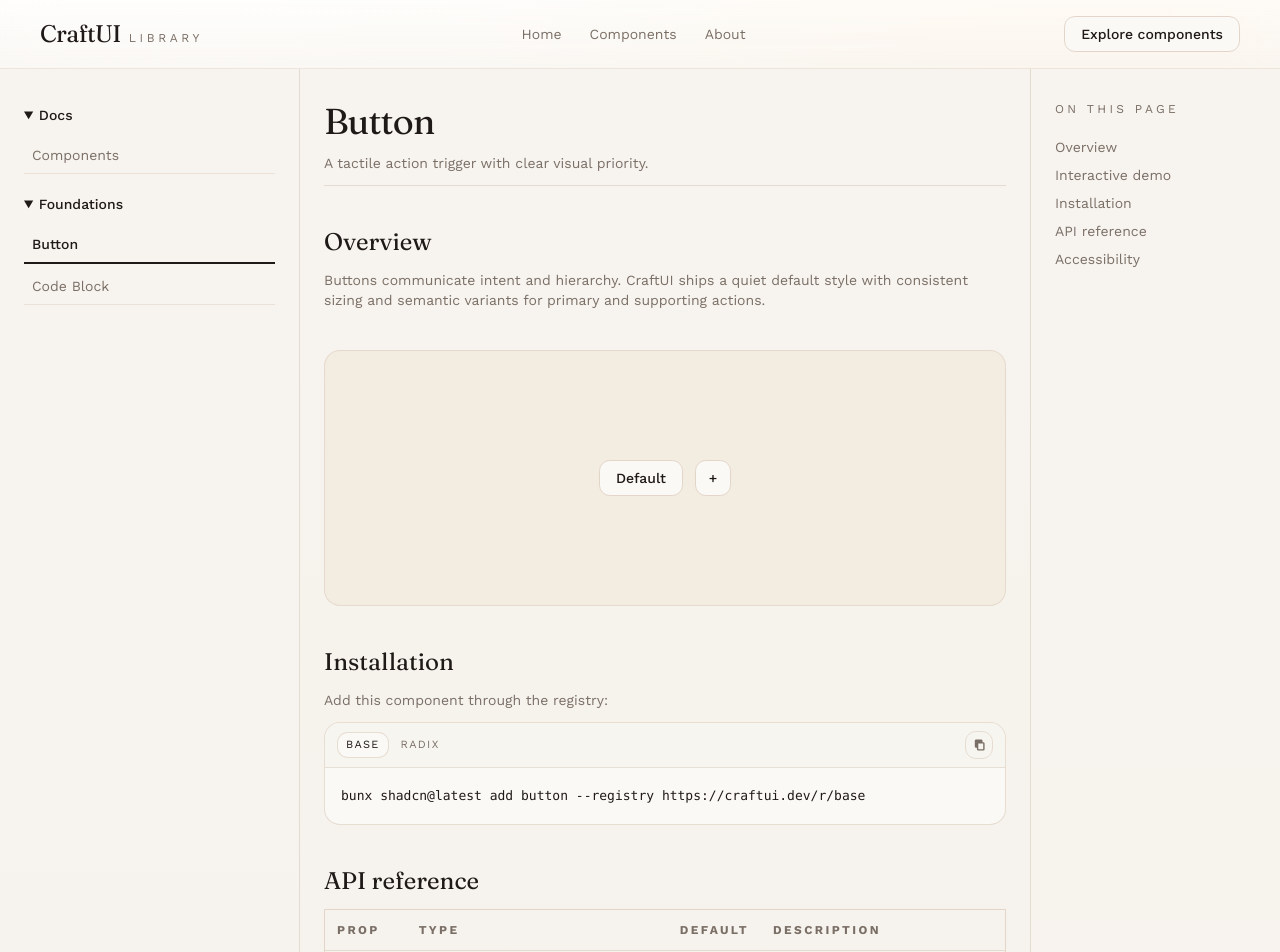
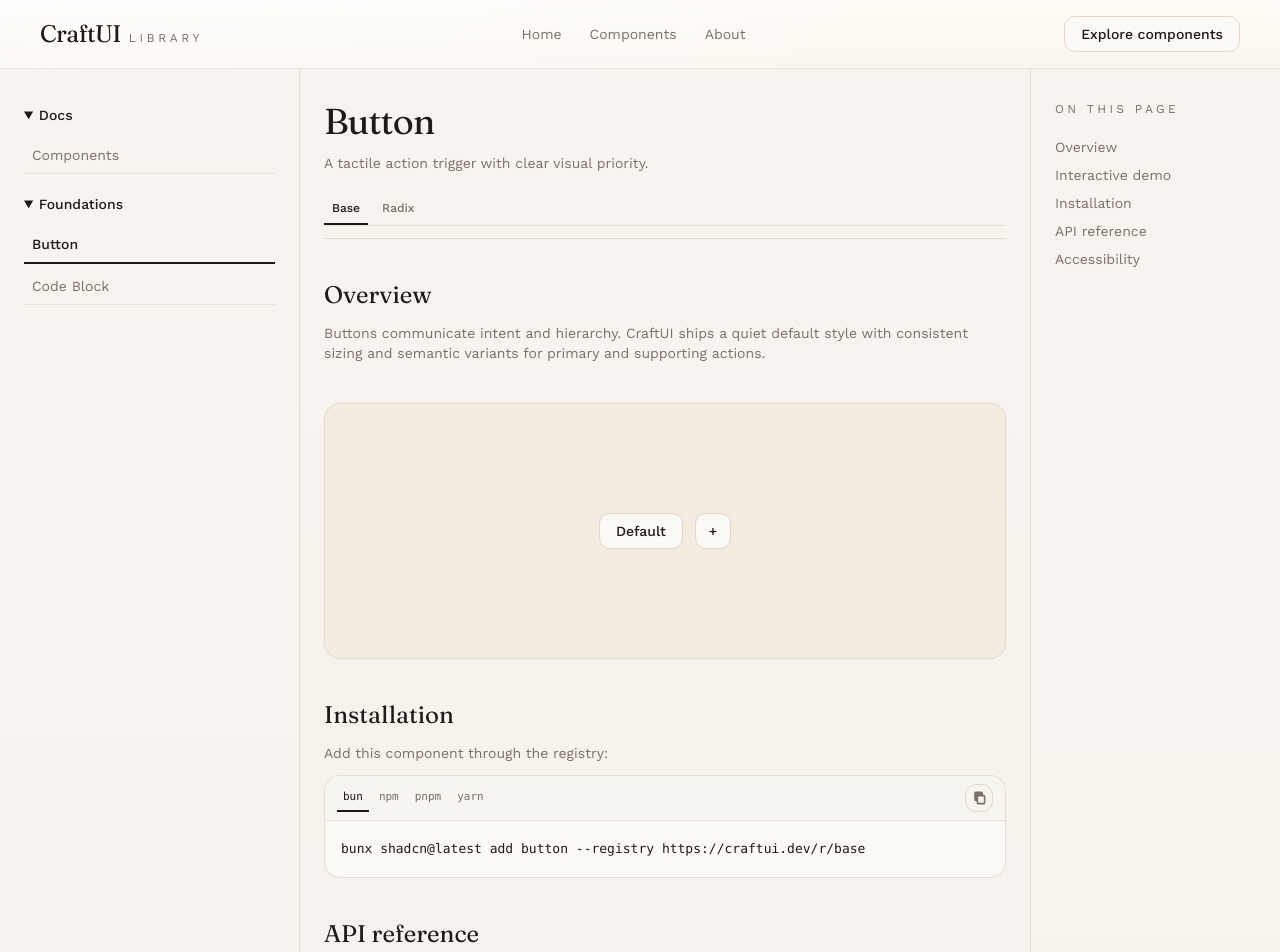
Before and after one commit to Craftui/ui, a Next.js app: page /components/button in a window 1280 px wide. Shown: the top 952 px of the page. Built offline with nearby package versions, Linux system fonts and the light colour scheme.

Commit message:
feat(docs): add base/radix mode switch and package manager tabs

```diff
--- a/src/app/components/[slug]/page.tsx
+++ b/src/app/components/[slug]/page.tsx
@@ -1,9 +1,14 @@
 import { notFound, redirect } from "next/navigation"
 import { ComponentDocContent } from "@/app/components/_components/component-doc-content"
-import { getComponentDoc, publishedComponentDocs } from "@/app/components/_lib/docs"
+import {
+  getComponentDoc,
+  publishedComponentDocs,
+  type DocMode,
+} from "@/app/components/_lib/docs"
 
 interface ComponentPageProps {
   params: Promise<{ slug: string }>
+  searchParams?: Promise<{ mode?: string }>
 }
 
 export async function generateStaticParams() {
@@ -12,9 +17,15 @@
   }))
 }
 
-export default async function ComponentPage({ params }: ComponentPageProps) {
+export default async function ComponentPage({
+  params,
+  searchParams,
+}: ComponentPageProps) {
   const { slug } = await params
+  const resolvedSearchParams = searchParams ? await searchParams : undefined
   const normalizedSlug = decodeURIComponent(slug).toLowerCase()
+  const initialMode: DocMode =
+    resolvedSearchParams?.mode === "radix" ? "radix" : "base"
   const doc = getComponentDoc(normalizedSlug)
 
   if (!doc) {
@@ -24,5 +35,5 @@
     notFound()
   }
 
-  return <ComponentDocContent component={doc} />
+  return <ComponentDocContent component={doc} initialMode={initialMode} />
 }
--- a/src/app/components/_components/component-doc-content.tsx
+++ b/src/app/components/_components/component-doc-content.tsx
@@ -1,11 +1,23 @@
+"use client"
+
+import * as React from "react"
 import Link from "next/link"
+import { usePathname, useRouter, useSearchParams } from "next/navigation"
 import { Button } from "@/components/ui/button"
 import { CodeBlock } from "@/components/ui/code-block"
 import { InstallationCommandBlock } from "@/app/components/_components/installation-command-block"
+import {
+  resolveComponentDocContent,
+  type ComponentDoc,
+  type DocMode,
+} from "@/app/components/_lib/docs"
 import { cn } from "@/lib/utils"
-import { type ComponentDoc } from "@/app/components/_lib/docs"
 
-function renderComponentDemo(doc: ComponentDoc) {
+function normalizeMode(value: string | null | undefined): DocMode {
+  return value === "radix" ? "radix" : "base"
+}
+
+function renderComponentDemo(doc: ComponentDoc, mode: DocMode) {
   if (doc.slug === "button") {
     return (
       <div className="flex w-full flex-wrap items-center justify-center gap-3">
@@ -46,26 +58,35 @@
   }
 
   if (doc.slug === "code-block") {
+    const command = doc.installation[mode]
+    const stripped = command.replace(/^bunx\s+/, "")
+
     return (
       <CodeBlock
         tabs={[
           {
             id: "bun",
-            label: "Bun",
+            label: "bun",
             language: "bash",
-            code: "bunx shadcn@latest add code-block --registry https://craftui.dev/r/base",
+            code: `bunx ${stripped}`,
           },
           {
             id: "npm",
-            label: "Npm",
+            label: "npm",
             language: "bash",
-            code: "npx shadcn@latest add code-block --registry https://craftui.dev/r/base",
+            code: `npx ${stripped}`,
           },
           {
             id: "pnpm",
-            label: "Pnpm",
+            label: "pnpm",
             language: "bash",
-            code: "pnpm dlx shadcn@latest add code-block --registry https://craftui.dev/r/base",
+            code: `pnpm dlx ${stripped}`,
+          },
+          {
+            id: "yarn",
+            label: "yarn",
+            language: "bash",
+            code: `yarn dlx ${stripped}`,
           },
         ]}
         showLineNumbers={false}
@@ -86,28 +107,99 @@
 
 interface ComponentDocContentProps {
   component: ComponentDoc
+  initialMode?: DocMode
 }
 
-export function ComponentDocContent({ component }: ComponentDocContentProps) {
+export function ComponentDocContent({
+  component,
+  initialMode = "base",
+}: ComponentDocContentProps) {
+  const router = useRouter()
+  const pathname = usePathname()
+  const searchParams = useSearchParams()
+
+  const activeMode = React.useMemo(
+    () => normalizeMode(searchParams.get("mode") ?? initialMode),
+    [initialMode, searchParams]
+  )
+
+  const resolved = React.useMemo(
+    () => resolveComponentDocContent(component, activeMode),
+    [component, activeMode]
+  )
+  const backHref = activeMode === "radix" ? "/components?mode=radix" : "/components"
+
+  const setMode = React.useCallback(
+    (mode: DocMode) => {
+      if (mode === activeMode) {
+        return
+      }
+
+      const nextParams = new URLSearchParams(searchParams.toString())
+      if (mode === "base") {
+        nextParams.delete("mode")
+      } else {
+        nextParams.set("mode", mode)
+      }
+
+      const query = nextParams.toString()
+      const href = query ? `${pathname}?${query}` : pathname
+      router.replace(href, { scroll: false })
+    },
+    [activeMode, pathname, router, searchParams]
+  )
+
   return (
     <article className="mx-auto w-full max-w-4xl space-y-10">
       <header className="border-b border-border/80 pb-3">
         <h2 className="font-display text-4xl tracking-tight">{component.name}</h2>
         <p className="mt-3 max-w-2xl text-sm text-muted-foreground">
-          {component.summary}
+          {resolved.summary}
         </p>
+
+        <div className="mt-5 border-b border-border/70">
+          <div role="tablist" aria-label="Implementation mode" className="flex gap-1.5">
+            {[
+              { id: "base", label: "Base" },
+              { id: "radix", label: "Radix" },
+            ].map((mode) => {
+              const selected = activeMode === mode.id
+              return (
+                <Button
+                  key={mode.id}
+                  type="button"
+                  role="tab"
+                  aria-selected={selected}
+                  id={`doc-tab-${mode.id}`}
+                  variant="ghost"
+                  size="sm"
+                  onClick={() => setMode(mode.id as DocMode)}
+                  className={cn(
+                    "h-8 rounded-none border-b-2 border-transparent px-2 text-xs font-medium text-muted-foreground hover:bg-transparent hover:text-foreground",
+                    selected && "border-foreground text-foreground"
+                  )}
+                >
+                  {mode.label}
+                </Button>
+              )
+            })}
+          </div>
+        </div>
       </header>
 
-      <section id="overview" className="space-y-3 scroll-mt-20">
+      <section
+        id="overview"
+        className="space-y-3 scroll-mt-20"
+        role="tabpanel"
+        aria-labelledby={"doc-tab-" + activeMode}
+      >
         <h3 className="font-display text-2xl">Overview</h3>
-        <p className="max-w-2xl text-sm text-muted-foreground">
-          {component.description}
-        </p>
+        <p className="max-w-2xl text-sm text-muted-foreground">{resolved.description}</p>
       </section>
 
       <section id="demo" className="scroll-mt-20">
         <div className="flex min-h-56 w-full items-center justify-center rounded-2xl border border-border/80 bg-accent/55 p-8 md:min-h-64 md:p-10">
-          {renderComponentDemo(component)}
+          {renderComponentDemo(component, activeMode)}
         </div>
       </section>
 
@@ -116,7 +208,7 @@
         <p className="text-sm text-muted-foreground">
           Add this component through the registry:
         </p>
-        <InstallationCommandBlock installation={component.installation} />
+        <InstallationCommandBlock installation={component.installation} mode={activeMode} />
       </section>
 
       <section id="api" className="space-y-3 scroll-mt-20">
@@ -125,12 +217,7 @@
           <table className="w-full min-w-[620px] border-collapse">
             <thead>
               <tr>
-                {[
-                  "Prop",
-                  "Type",
-                  "Default",
-                  "Description",
-                ].map((head) => (
+                {["Prop", "Type", "Default", "Description"].map((head) => (
                   <th
                     key={head}
                     className={cn(
@@ -143,7 +230,7 @@
               </tr>
             </thead>
             <tbody>
-              {component.api.map((prop) => (
+              {resolved.api.map((prop) => (
                 <tr key={prop.name} className="border-b border-border/70">
                   <td className="px-3 py-3 font-mono text-xs">{prop.name}</td>
                   <td className="px-3 py-3 font-mono text-xs">{prop.type}</td>
@@ -161,7 +248,7 @@
       <section id="accessibility" className="space-y-3 scroll-mt-20">
         <h3 className="font-display text-2xl">Accessibility</h3>
         <ul className="list-disc space-y-2 pl-5 text-sm text-muted-foreground">
-          {component.a11y.map((item) => (
+          {resolved.a11y.map((item) => (
             <li key={item}>{item}</li>
           ))}
         </ul>
@@ -169,7 +256,7 @@
 
       <div className="border-t border-border/80 pt-6">
         <Link
-          href="/components"
+          href={backHref}
           className="text-sm text-muted-foreground transition-colors hover:text-foreground"
         >
           Back to all components
--- a/src/app/components/_components/components-page-aside.tsx
+++ b/src/app/components/_components/components-page-aside.tsx
@@ -2,11 +2,14 @@
 
 import * as React from "react"
 import Link from "next/link"
-import { usePathname } from "next/navigation"
+import { usePathname, useSearchParams } from "next/navigation"
 import { publishedComponentDocs, tocItems } from "@/app/components/_lib/docs"
 
 function ComponentsPageAsideImpl() {
   const pathname = usePathname()
+  const searchParams = useSearchParams()
+  const mode = searchParams.get("mode")
+  const modeQuery = mode === "radix" ? "?mode=radix" : ""
   const isComponentsIndex = pathname === "/components"
 
   return (
@@ -19,7 +22,7 @@
           {publishedComponentDocs.map((item) => (
             <Link
               key={item.slug}
-              href={`/components/${item.slug}`}
+              href={`/components/${item.slug}${modeQuery}`}
               className="block py-1 text-sm text-muted-foreground transition-colors hover:text-foreground"
             >
               {item.name}
--- a/src/app/components/_components/components-sidebar-nav.tsx
+++ b/src/app/components/_components/components-sidebar-nav.tsx
@@ -2,7 +2,7 @@
 
 import * as React from "react"
 import Link from "next/link"
-import { usePathname } from "next/navigation"
+import { usePathname, useSearchParams } from "next/navigation"
 import { cn } from "@/lib/utils"
 import { publishedComponentDocs } from "@/app/components/_lib/docs"
 
@@ -21,6 +21,9 @@
 
 function ComponentsSidebarNavImpl() {
   const pathname = usePathname()
+  const searchParams = useSearchParams()
+  const mode = searchParams.get("mode")
+  const modeQuery = mode === "radix" ? "?mode=radix" : ""
   const isComponentsIndex = pathname === "/components"
   const activeSlug = isComponentsIndex
     ? undefined
@@ -59,7 +62,7 @@
                 return (
                   <Link
                     key={item.slug}
-                    href={`/components/${item.slug}`}
+                    href={`/components/${item.slug}${modeQuery}`}
                     className={cn(
                       "flex w-full items-center justify-between border-b border-border/60 px-2 py-2 text-left text-sm text-muted-foreground transition-colors hover:text-foreground",
                       isActive && "border-foreground text-foreground [border-bottom-width:2px] font-medium"
--- a/src/app/components/_components/installation-command-block.tsx
+++ b/src/app/components/_components/installation-command-block.tsx
@@ -1,21 +1,29 @@
 "use client"
 
 import { CodeBlock } from "@/components/ui/code-block"
-import { type InstallationSpec } from "@/app/components/_lib/docs"
+import { type DocMode, type InstallationSpec } from "@/app/components/_lib/docs"
 
 type InstallationCommandBlockProps = {
+  mode: DocMode
   installation: InstallationSpec
 }
 
-export function InstallationCommandBlock({
-  installation,
-}: InstallationCommandBlockProps) {
+function toPackageManagerCommands(command: string) {
+  const stripped = command.replace(/^bunx\s+/, "")
+  return [
+    { id: "bun", label: "bun", language: "bash", code: `bunx ${stripped}` },
+    { id: "npm", label: "npm", language: "bash", code: `npx ${stripped}` },
+    { id: "pnpm", label: "pnpm", language: "bash", code: `pnpm dlx ${stripped}` },
+    { id: "yarn", label: "yarn", language: "bash", code: `yarn dlx ${stripped}` },
+  ]
+}
+
+export function InstallationCommandBlock({ mode, installation }: InstallationCommandBlockProps) {
+  const managerTabs = toPackageManagerCommands(installation[mode])
+
   return (
     <CodeBlock
-      tabs={[
-        { id: "base", label: "Base", language: "bash", code: installation.base },
-        { id: "radix", label: "Radix", language: "bash", code: installation.radix },
-      ]}
+      tabs={managerTabs}
       showLineNumbers={false}
       wrap
       collapsible={false}
--- a/src/app/components/page.tsx
+++ b/src/app/components/page.tsx
@@ -1,7 +1,16 @@
 import Link from "next/link"
 import { publishedComponentDocs } from "@/app/components/_lib/docs"
 
-export default function ComponentsHomePage() {
+interface ComponentsHomePageProps {
+  searchParams?: Promise<{ mode?: string }>
+}
+
+export default async function ComponentsHomePage({
+  searchParams,
+}: ComponentsHomePageProps) {
+  const resolvedSearchParams = searchParams ? await searchParams : undefined
+  const modeQuery = resolvedSearchParams?.mode === "radix" ? "?mode=radix" : ""
+
   return (
     <article className="mx-auto w-full max-w-4xl space-y-10">
       <header className="border-b border-border/80 pb-3">
@@ -18,7 +27,7 @@
           {publishedComponentDocs.map((item) => (
             <Link
               key={item.slug}
-              href={`/components/${item.slug}`}
+              href={`/components/${item.slug}${modeQuery}`}
               className="border border-border px-4 py-3 transition-colors hover:bg-[color:var(--background)]"
             >
               <div className="flex items-center justify-between gap-3">
--- a/src/components/ui/code-block.tsx
+++ b/src/components/ui/code-block.tsx
@@ -2,6 +2,7 @@
 
 import * as React from "react"
 import { cn } from "@/lib/utils"
+import { Button } from "@/components/ui/button"
 import { useCodeBlock } from "@/components/ui/use-code-block"
 
 export type CodeBlockProps = {
@@ -160,21 +161,27 @@
     >
       <div className="flex min-w-0 items-center gap-2">
         {tabs.length ? (
-          <div className="flex items-center gap-1">
+          <div
+            role="tablist"
+            aria-label="Code variants"
+            className="flex min-w-0 items-end gap-1"
+          >
             {tabs.map((tab) => (
-              <button
+              <Button
                 key={tab.id}
                 type="button"
+                role="tab"
+                aria-selected={activeTabId === tab.id}
                 onClick={() => setActiveTabId(tab.id)}
+                variant="ghost"
+                size="sm"
                 className={cn(
-                  "rounded-md px-2 py-1 text-[11px] uppercase tracking-[0.12em] text-muted-foreground transition-colors hover:text-foreground",
-                  activeTabId === tab.id &&
-                    "border border-border/80 bg-card text-foreground"
+                  "h-7 rounded-none border-b-2 border-transparent px-1.5 font-mono text-[11px] lowercase tracking-normal text-muted-foreground hover:bg-transparent hover:text-foreground",
+                  activeTabId === tab.id && "border-foreground text-foreground"
                 )}
-                aria-pressed={activeTabId === tab.id}
               >
                 {tab.label}
-              </button>
+              </Button>
             ))}
           </div>
         ) : (
@@ -229,14 +236,16 @@
   }, [code])
 
   return (
-    <button
+    <Button
       type="button"
       onClick={handleCopy}
       aria-label={copied ? "Copied" : "Copy code"}
+      variant="outline"
+      size={copyButtonMode === "icon" ? "icon" : "sm"}
       className={cn(
         copyButtonMode === "icon"
-          ? "inline-flex h-7 w-7 items-center justify-center rounded-md border border-border/80 text-muted-foreground transition-colors hover:text-foreground"
-          : "rounded-md border border-border/80 px-2 py-1 text-[11px] uppercase tracking-[0.12em] text-muted-foreground transition-colors hover:text-foreground",
+          ? "h-7 w-7 p-0 text-muted-foreground hover:text-foreground"
+          : "h-7 px-2 font-mono text-[11px] uppercase tracking-[0.12em] text-muted-foreground hover:text-foreground",
         className
       )}
     >
@@ -269,7 +278,7 @@
       ) : (
         "Copy"
       )}
-    </button>
+    </Button>
   )
 }
 
@@ -365,14 +374,16 @@
 
       {shouldCollapse && !expanded ? (
         <div className="pointer-events-none absolute inset-x-0 bottom-0 flex h-20 items-end justify-center bg-gradient-to-t from-card via-card/90 to-transparent p-3">
-          <button
+          <Button
             type="button"
             onClick={() => setExpanded(true)}
-            className="pointer-events-auto rounded-md border border-border/80 bg-card px-2 py-1 text-[11px] uppercase tracking-[0.12em] text-muted-foreground transition-colors hover:text-foreground"
+            variant="outline"
+            size="sm"
+            className="pointer-events-auto h-7 px-2 font-mono text-[11px] uppercase tracking-[0.12em] text-muted-foreground hover:text-foreground"
             aria-expanded={expanded}
           >
             {`Show more (${hiddenLineCount} lines)`}
-          </button>
+          </Button>
         </div>
       ) : null}
     </div>
@@ -392,14 +403,16 @@
 
   return (
     <div className={cn("flex justify-center px-3 pb-3", className)}>
-      <button
+      <Button
         type="button"
         onClick={() => setExpanded(false)}
-        className="rounded-md border border-border/80 px-2 py-1 text-[11px] uppercase tracking-[0.12em] text-muted-foreground transition-colors hover:text-foreground"
+        variant="outline"
+        size="sm"
+        className="h-7 px-2 font-mono text-[11px] uppercase tracking-[0.12em] text-muted-foreground hover:text-foreground"
         aria-expanded={expanded}
       >
         Show less
-      </button>
+      </Button>
     </div>
   )
 }
```
Also changed, not shown: src/app/components/_lib/docs.ts (+20 -3 lines).
